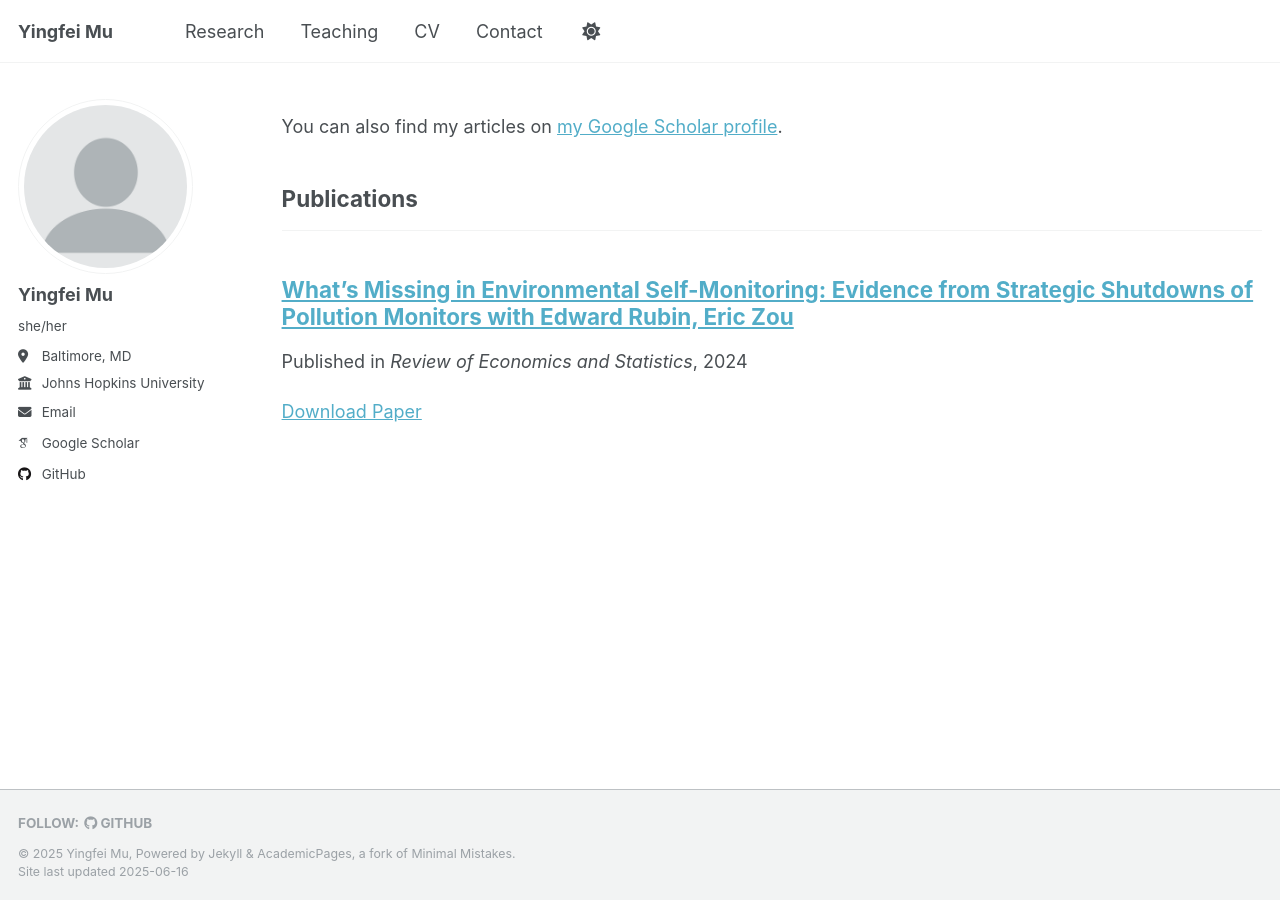
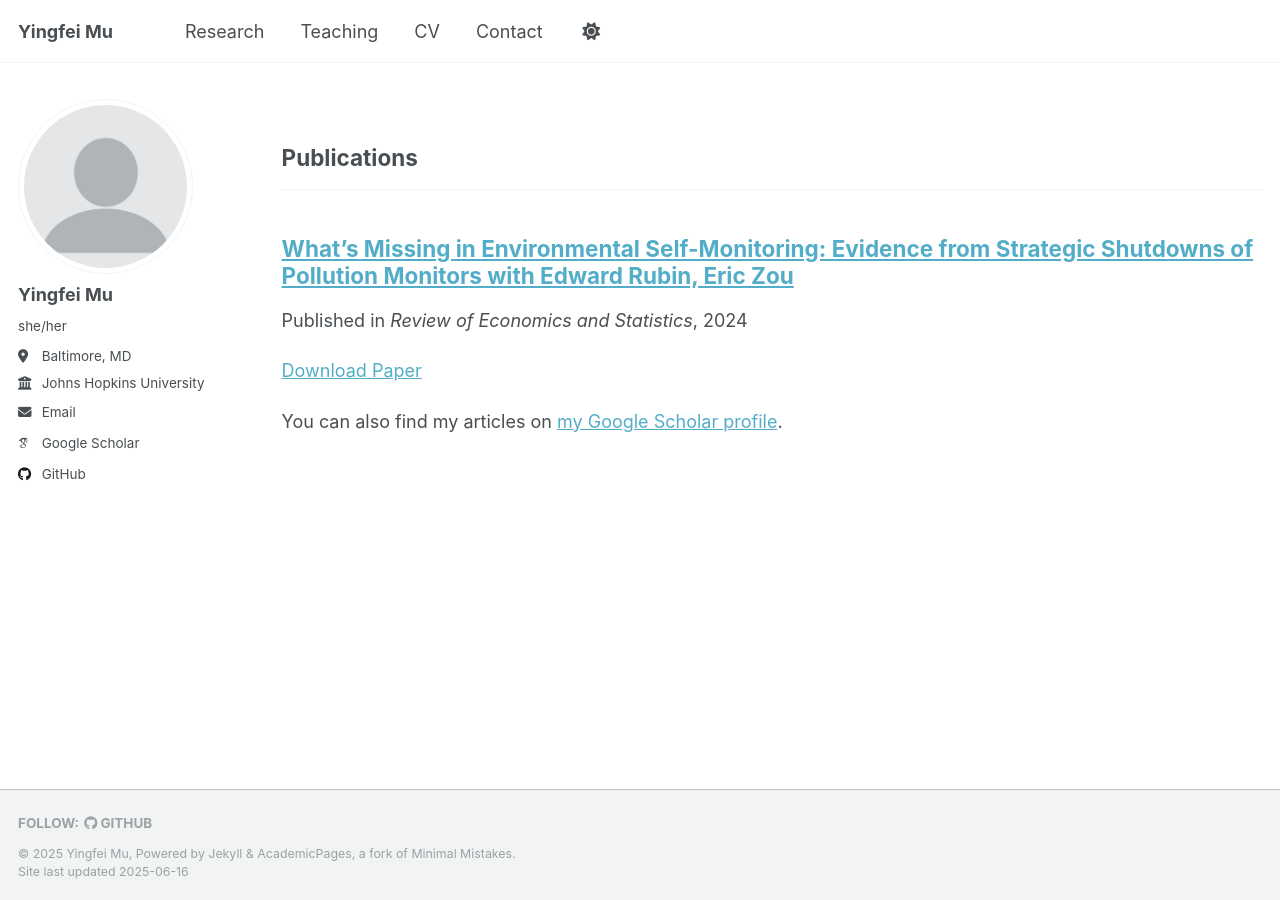
Before and after one commit to InfiniteMu/infinitemu.github.io, a Jekyll site: the page built from _pages/publications.html, in a window 1280 px wide. Built offline with Jekyll 4.4.1, drawn with Linux system fonts in a browser that asks for light colours; some web fonts are replaced; part of the change alters nothing that is shown.

Commit message:
Update publications.html

```diff
--- a/_pages/publications.html
+++ b/_pages/publications.html
@@ -4,10 +4,6 @@ title: ""
 permalink: /publications/
 author_profile: true
 ---
-
-{% if site.author.googlescholar %}
-  <div class="wordwrap">You can also find my articles on <a href="{{site.author.googlescholar}}">my Google Scholar profile</a>.</div>
-{% endif %}
 
 {% include base_path %}
 
@@ -31,3 +27,8 @@ author_profile: true
     {% include archive-single.html %}
   {% endfor %}
 {% endif %}
+
+
+{% if site.author.googlescholar %}
+  <div class="wordwrap">You can also find my articles on <a href="{{site.author.googlescholar}}">my Google Scholar profile</a>.</div>
+{% endif %}
```
